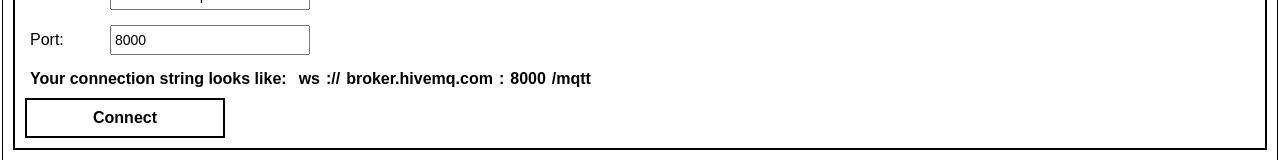
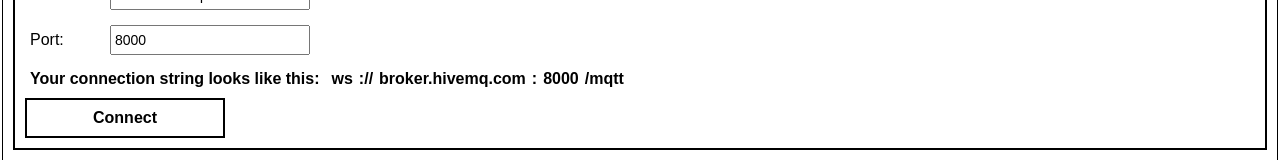
Before and after one commit to leobez/chat-mqtt, a React (Vite) app in the folder mqtt/: page / in a window 1280 px wide. Shown: the part 386-546 px from the top of the page. Built offline with nearby package versions, Linux system fonts and the light colour scheme.

Commit message:
fixed body overflow css

```diff
--- a/mqtt/src/Hooks/useSubscribeToTopic.tsx
+++ b/mqtt/src/Hooks/useSubscribeToTopic.tsx
@@ -25,7 +25,7 @@
             setLoading(true)
             await client.subscribe(topic)
             setLoading(false)
-            changeMessage(`Subscribed to topic ${topic}`)
+            changeMessage(`Subscribed to topic '${topic}' `)
             setSubscribedTopics((prev) => [...prev, topic])
         } catch (error) {
             setLoading(false)
--- a/mqtt/src/components/Chat/Chat.module.css
+++ b/mqtt/src/components/Chat/Chat.module.css
@@ -10,7 +10,6 @@
     flex-direction: column;
     word-wrap: break-word;
     gap: 10px;
-    padding: 10px;
 }
 
 .chat > form {
@@ -18,14 +17,12 @@
     display: flex;
     flex-direction: column;
     gap: 5px;
-    padding: 5px;
 }
 
 .send_message {
     width: 100%;
     display: flex;
     gap: 5px;
-    padding: 0px;
 }
 .send_message > input[type='text'] {
     flex-basis: 90%;
--- a/mqtt/src/components/Chat/Chat.tsx
+++ b/mqtt/src/components/Chat/Chat.tsx
@@ -20,6 +20,7 @@
     const handleSubmit = async(e:FormEvent<HTMLFormElement>):Promise<void> => {
         e.preventDefault()
         await publish(client, chosenTopic, chatMessage)
+        setChatMessage('')
     }
 
     return (
--- a/mqtt/src/components/Client/Client.module.css
+++ b/mqtt/src/components/Client/Client.module.css
@@ -7,8 +7,6 @@
 }
 
 .client > form {
-    border: 1px solid black;
-    padding: 10px;
 }
 
 .subscribed_topics {
@@ -16,7 +14,6 @@
     display: flex;
     flex-direction: column;
     gap: 10px;
-    padding: 10px;
 }
 .subscribed_topics > .topics > form > div {
     display: flex;
--- a/mqtt/src/components/Client/Client.tsx
+++ b/mqtt/src/components/Client/Client.tsx
@@ -75,6 +75,7 @@
                         </>
                     }
 
+
                 </>
             }
 
--- a/mqtt/src/components/Connection/Connection.tsx
+++ b/mqtt/src/components/Connection/Connection.tsx
@@ -68,7 +68,7 @@
                 </div>
 
                 <div className={styles.full_url}>
-                    <h2>Your connection string looks like:</h2>
+                    <h2>Your connection string looks like this:</h2>
                     <div>
                         {protocol.length===0 ? (<h2>protocol</h2>) : (<h2>{protocol}</h2>)}
                         <h2>://</h2>
--- a/mqtt/src/context/MessageContext.tsx
+++ b/mqtt/src/context/MessageContext.tsx
@@ -2,7 +2,7 @@
 
 const MessageContext = createContext({
     message: '',
-    changeMessage:(m:string)=>{}
+    changeMessage:(newMsg:string)=>{}
 })
 
 export const MessageProvider = ({children}:any) => {
@@ -10,7 +10,6 @@
     const [message, setMessage] = useState<string>('')
 
     const changeMessage = (newMsg:string) => {
-        console.log('chegou.')
         setMessage(newMsg)
     }
 
--- a/mqtt/src/index.css
+++ b/mqtt/src/index.css
@@ -8,14 +8,10 @@
     font-family: Arial, Helvetica, sans-serif;
 }
 
-body {
-    height: 100vh;
-    width: 100vw;
-    padding: 2px;
-}
 div#root {
     height: 100%;
     width: 100%;
+    padding: 2px;
 }
 
 p {
```
